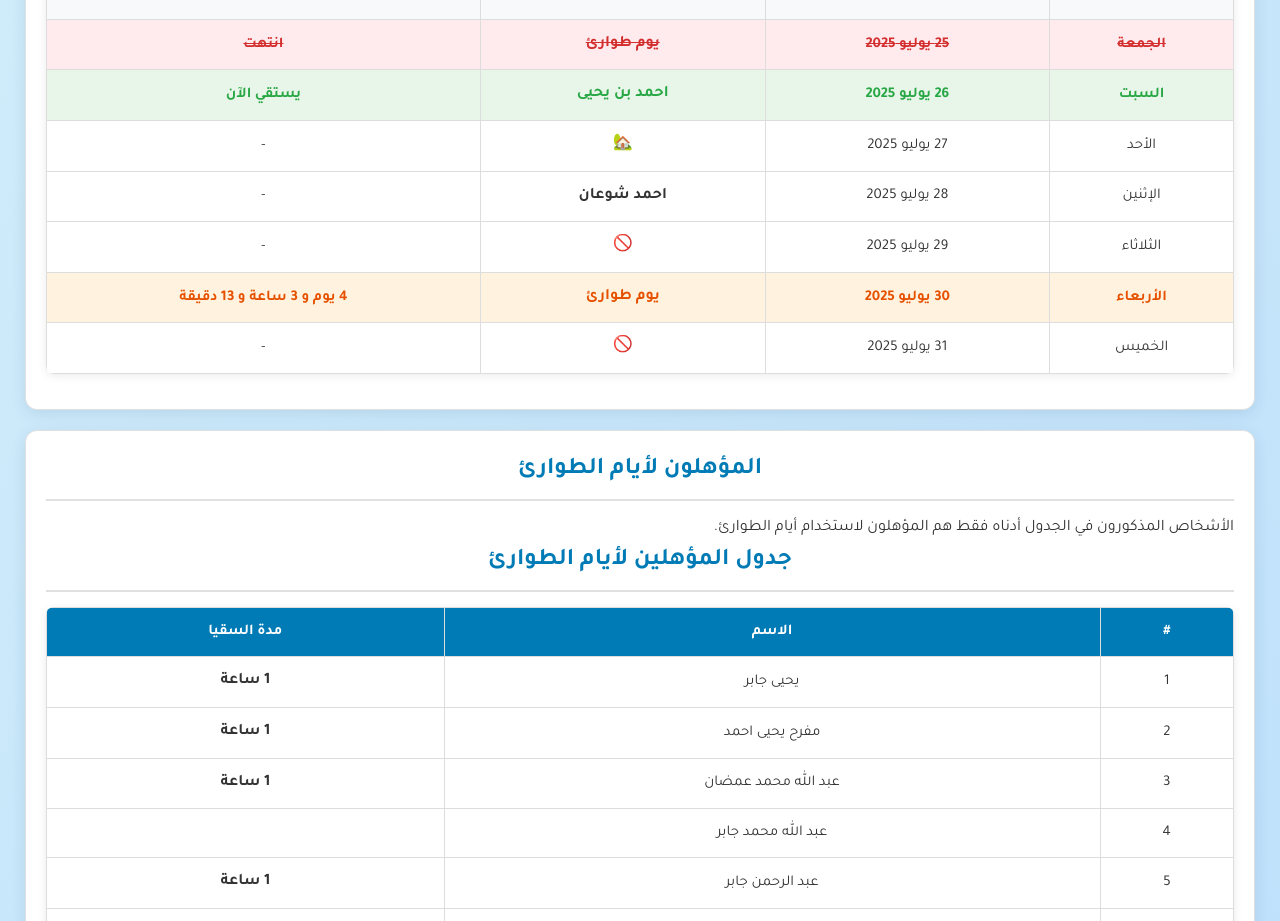
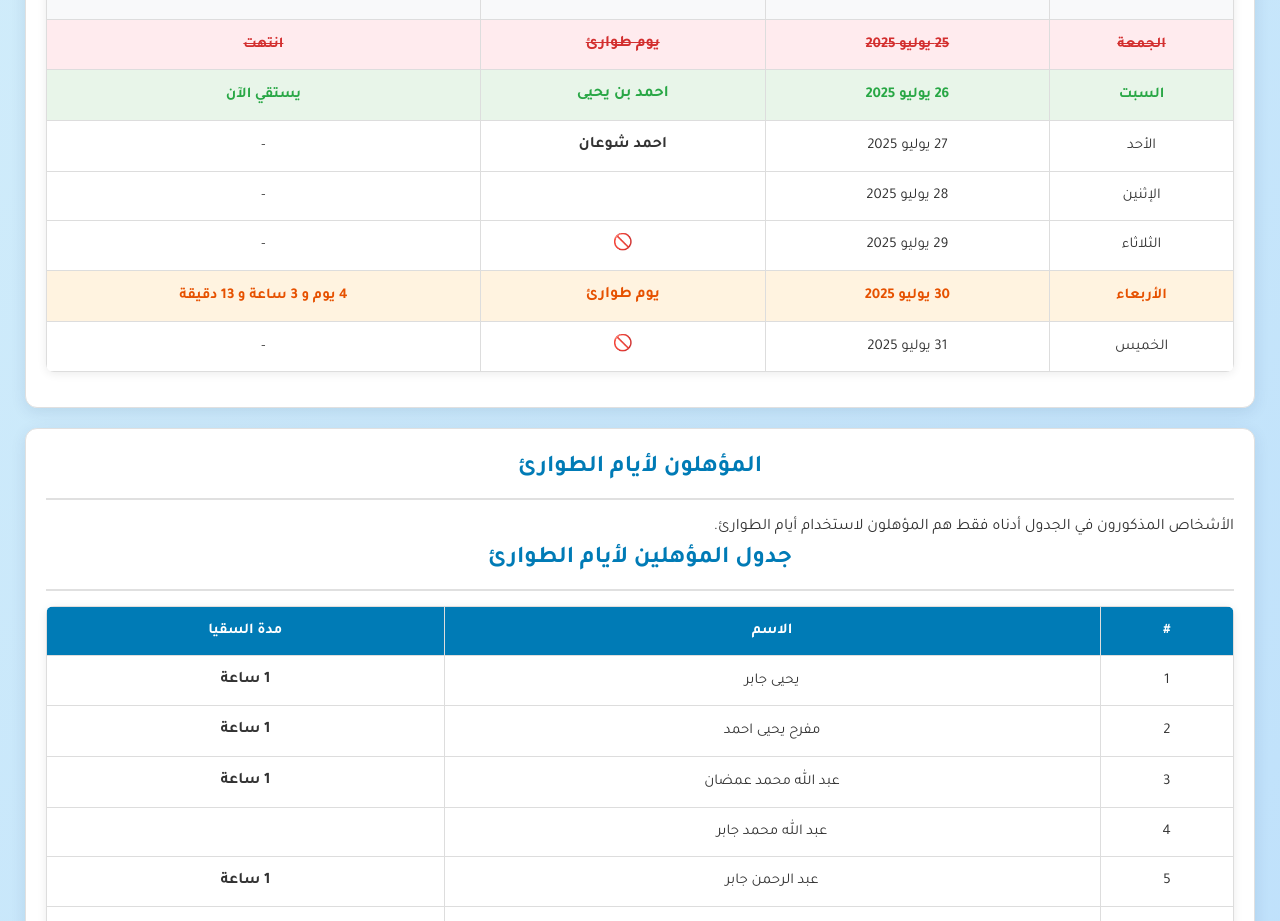
Before and after one commit to hpru/water, a plain HTML site: page index.html in a window 1280 px wide. Shown: the part 2340-3261 px from the top of the page. Drawn offline with Linux system fonts and the light colour scheme; no server answers.

Commit message:
Update index.html

```diff
--- a/index.html
+++ b/index.html
@@ -529,7 +529,7 @@
       "احمد مفرح", "يحيى مفرح", "جابر يحيى", "حسين يحيى", "محمد مفرح",
       "علي جابر","محمد يحيى ", "علي احمد", "محمد احمد", "ماطر احمد علي",
       "قاسم جابر", "جابر حسين", "مفرح احمد", "يحيى علي", "جابر احمد",
-      "احمد بن يحيى", "🏡", "احمد شوعان ", " 🚫", "  🚫 ", " 🚫 "
+      "احمد بن يحيى", "احمد شوعان", " ", " 🚫", "  🚫 ", " 🚫 "
     ];
 
     let emergencyDays = [5, 10, 15, 20,25];
```
